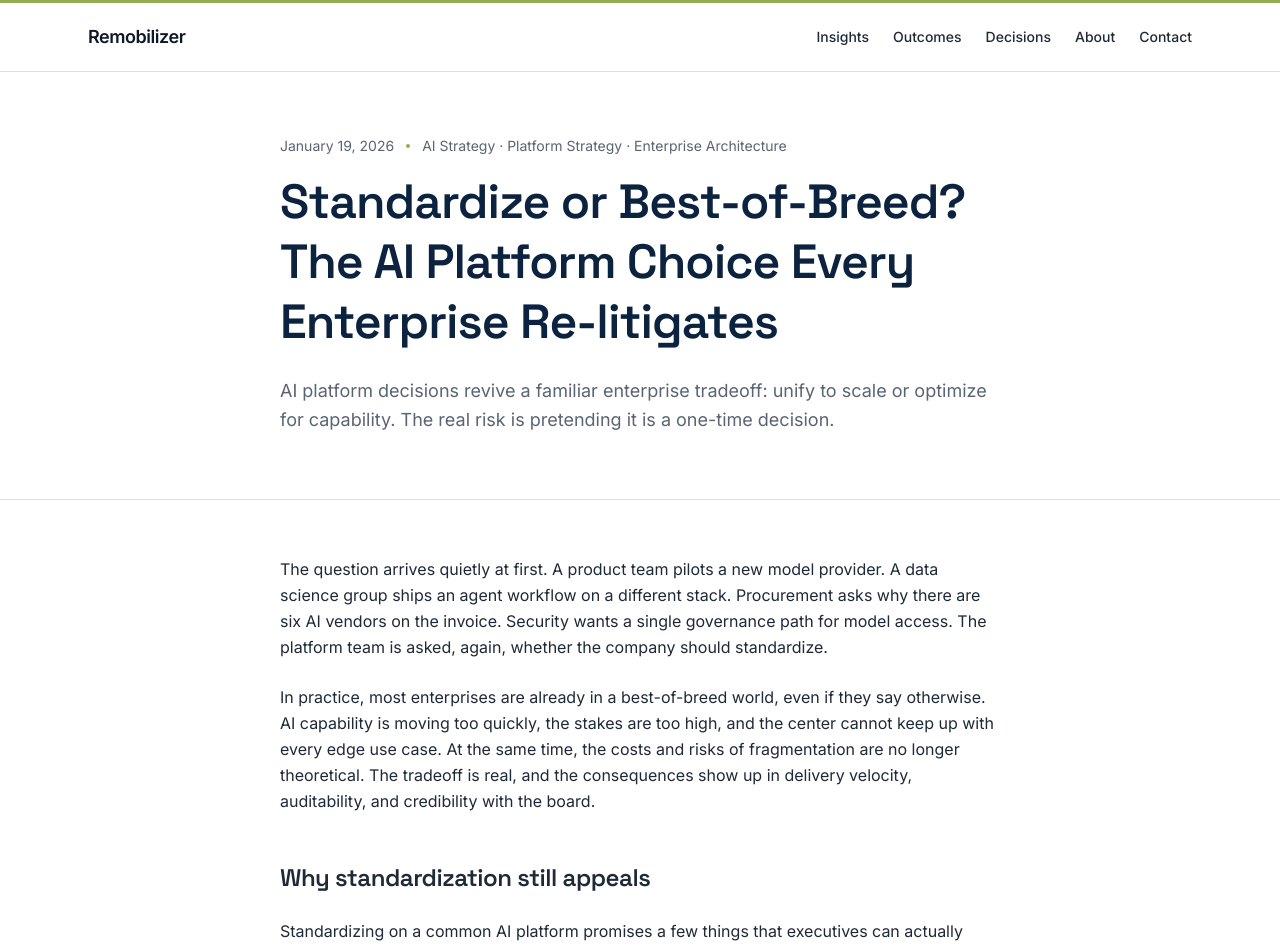
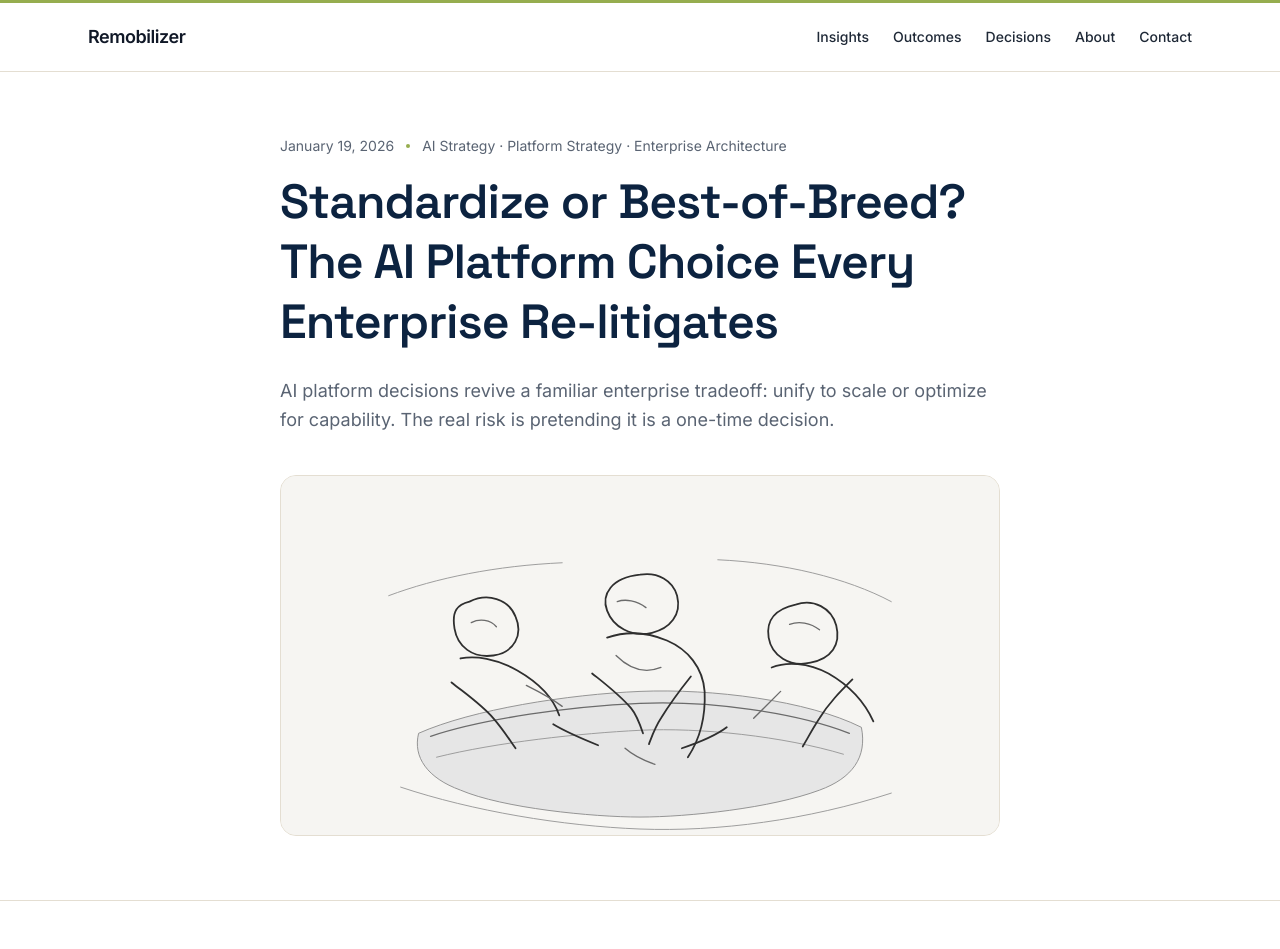
Before and after one commit to ziplabs/remobilizer, a Next.js app: page /insights/ai-platform-strategy-standardize-vs-best-of-breed in a window 1280 px wide. Shown: the top 949 px of the page. Built offline with nearby package versions, Linux system fonts and the light colour scheme.

Commit message:
Add editorial header illustration for AI platform insight

```diff
--- a/app/insights/[slug]/page.tsx
+++ b/app/insights/[slug]/page.tsx
@@ -1,3 +1,4 @@
+import Image from "next/image";
 import Link from "next/link";
 import { notFound } from "next/navigation";
 import { getAllInsights, getInsightBySlug } from "@/lib/insights";
@@ -51,6 +52,18 @@ export default async function InsightPage({ params }: InsightPageProps) {
           <p className="mt-6 text-lg leading-relaxed text-[color:var(--muted)]">
             {insight.description}
           </p>
+          {insight.headerImage && (
+            <div className="mt-10">
+              <Image
+                src={insight.headerImage.src}
+                alt={insight.headerImage.alt}
+                width={insight.headerImage.width}
+                height={insight.headerImage.height}
+                className="h-auto w-full rounded-2xl border border-[color:var(--line)] bg-[color:var(--background)]"
+                priority
+              />
+            </div>
+          )}
         </div>
       </section>
 
--- a/content/insights/ai-platform-strategy-standardize-vs-best-of-breed.ts
+++ b/content/insights/ai-platform-strategy-standardize-vs-best-of-breed.ts
@@ -11,6 +11,12 @@ export type Insight = {
   tags: string[];
   outcomes: string[];
   decisions: string[];
+  headerImage?: {
+    src: string;
+    alt: string;
+    width: number;
+    height: number;
+  };
   cta?: {
     text: string;
     href: string;
@@ -27,6 +33,12 @@ const insight: Insight = {
   tags: ["AI Strategy", "Platform Strategy", "Enterprise Architecture"],
   outcomes: ["platform-resilience", "strategic-optionality"],
   decisions: ["standardize-vs-best-of-breed", "vendor-consolidation"],
+  headerImage: {
+    src: "/insight-ai-platform-discussion-header.svg",
+    alt: "Operating leaders discussing around a table.",
+    width: 1200,
+    height: 600,
+  },
   cta: {
     text: "If you are navigating this now, happy to compare notes.",
     href: "/contact",
```
Also changed, not shown: public/insight-ai-platform-discussion-header.svg (added).
